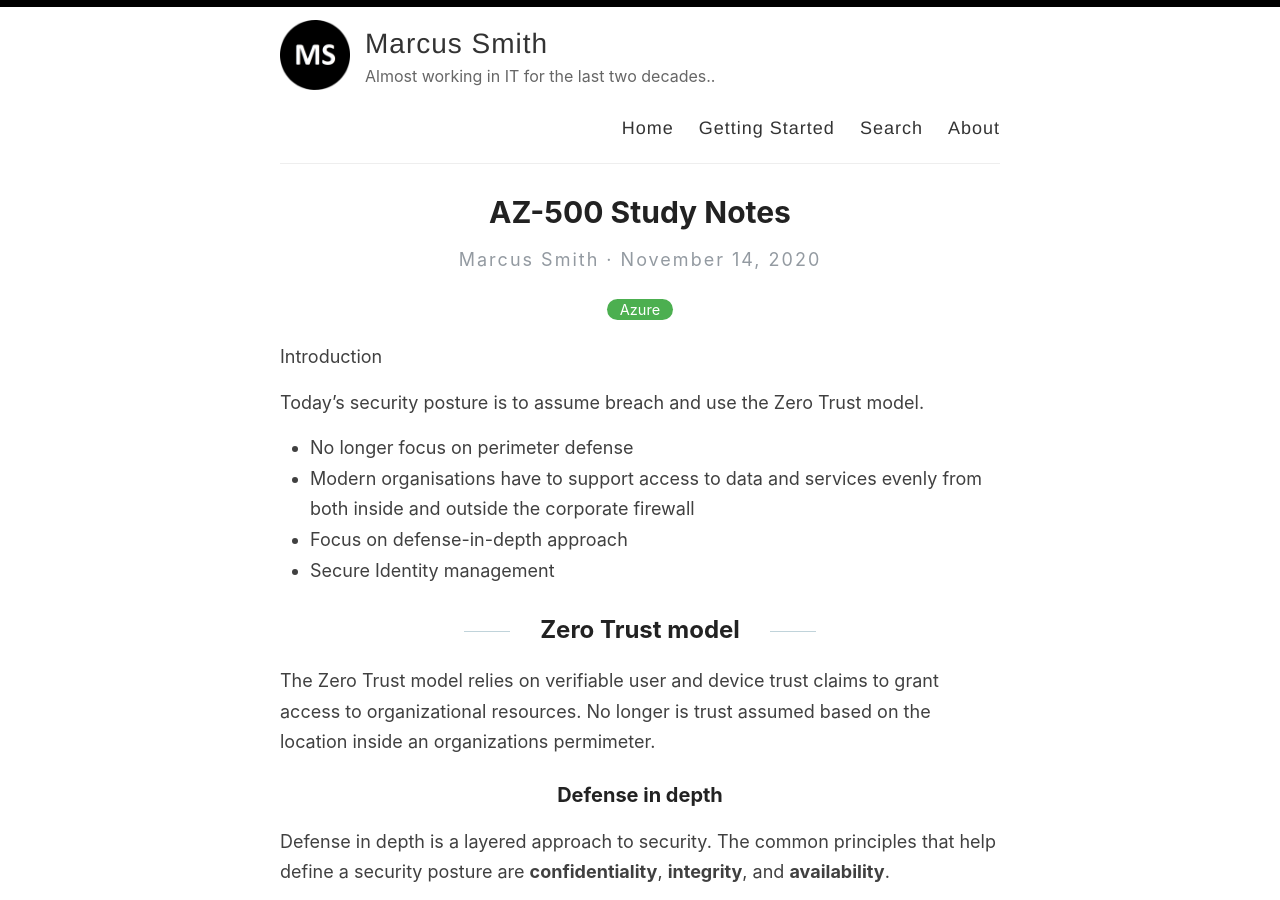
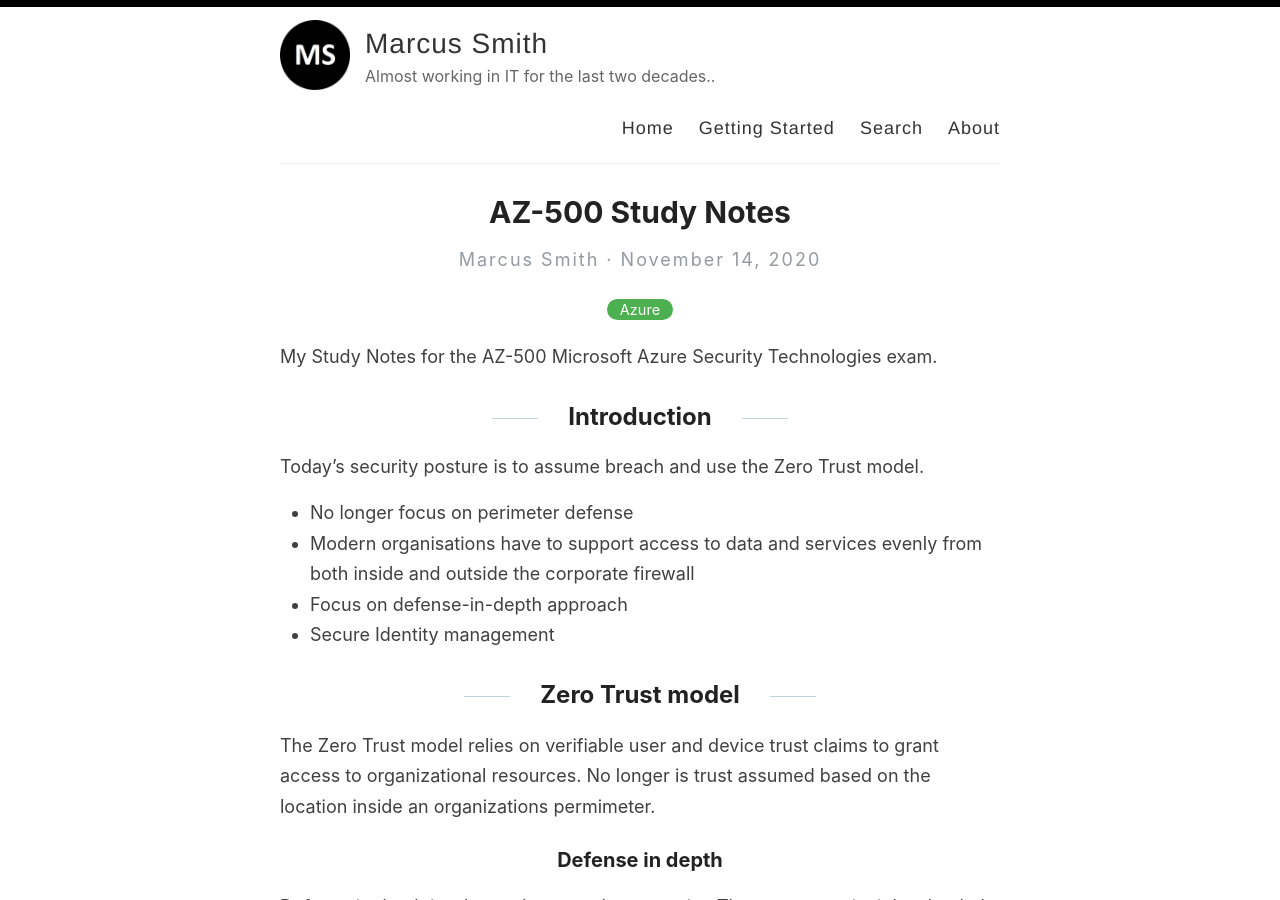
Before and after one commit to spooters/spooters.github.io, a Jekyll site: the page built from _posts/2020-11-14-AZ-500-Study-Notes.md, in a window 1280 px wide and 900 px high. Built offline with Jekyll 4.4.1, drawn with Linux system fonts in a browser that asks for light colours.

Commit message:
Updated content.

```diff
--- a/_posts/2020-11-14-AZ-500-Study-Notes.md
+++ b/_posts/2020-11-14-AZ-500-Study-Notes.md
@@ -4,7 +4,9 @@ title:  AZ-500 Study Notes
 categories: [Azure]
 ---
 
-Introduction
+My Study Notes for the AZ-500 Microsoft Azure Security Technologies exam.
+
+## Introduction
 
 Today's security posture is to assume breach and use the Zero Trust model.
 
```
